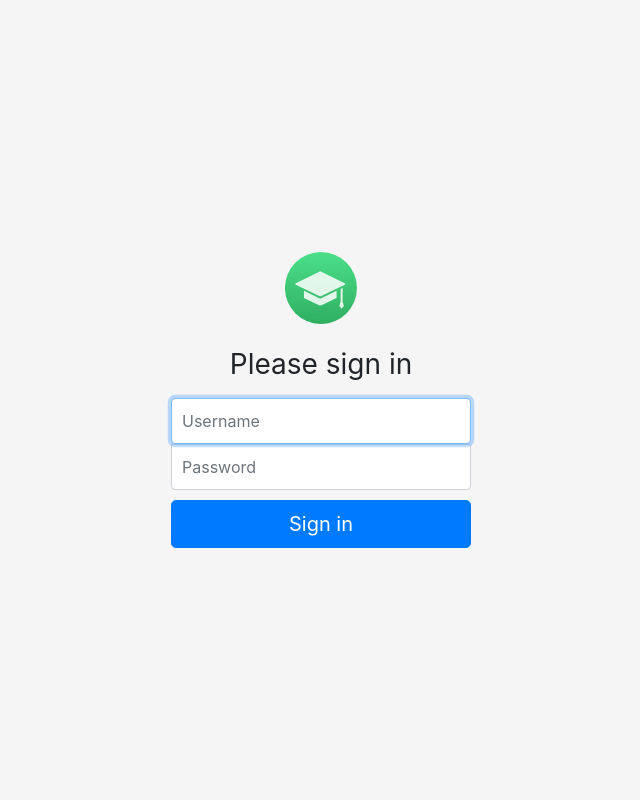
After one commit to neeraj9194/school-app, a Django app: page /accounts/login/ in a window 1280 px wide. The commit adds this page. Shown: the whole page, without its empty margins (319-959 px from the left). Run offline with Django 3.2, Linux system fonts and the light colour scheme; some libraries are stand-ins or nearby versions.

Commit message:
Added login page

```diff
--- /dev/null
+++ b/school/static/registration/signin.css
@@ -0,0 +1,44 @@
+html,
+body {
+  height: 100%;
+}
+
+body {
+  display: -ms-flexbox;
+  display: flex;
+  -ms-flex-align: center;
+  align-items: center;
+  padding-top: 40px;
+  padding-bottom: 40px;
+  background-color: #f5f5f5;
+}
+
+.form-signin {
+  width: 100%;
+  max-width: 330px;
+  padding: 15px;
+  margin: auto;
+}
+.form-signin .checkbox {
+  font-weight: 400;
+}
+.form-signin .form-control {
+  position: relative;
+  box-sizing: border-box;
+  height: auto;
+  padding: 10px;
+  font-size: 16px;
+}
+.form-signin .form-control:focus {
+  z-index: 2;
+}
+.form-signin input[type="email"] {
+  margin-bottom: -1px;
+  border-bottom-right-radius: 0;
+  border-bottom-left-radius: 0;
+}
+.form-signin input[type="password"] {
+  margin-bottom: 10px;
+  border-top-left-radius: 0;
+  border-top-right-radius: 0;
+}
--- /dev/null
+++ b/school/templates/registration/login.html
@@ -0,0 +1,53 @@
+{% load static %}
+<!doctype html>
+<html lang="en">
+<head>
+  <meta charset="utf-8">
+  <meta name="viewport" content="width=device-width, initial-scale=1, shrink-to-fit=no">
+  <meta name="description" content="">
+  <meta name="author" content="Mark Otto, Jacob Thornton, and Bootstrap contributors">
+  <meta name="generator" content="Jekyll v4.1.1">
+  <title>Sign In</title>
+
+  <link rel="canonical" href="https://getbootstrap.com/docs/4.5/examples/sign-in/">
+
+  <!-- Bootstrap CSS -->
+  <link rel="stylesheet" href="https://stackpath.bootstrapcdn.com/bootstrap/4.5.2/css/bootstrap.min.css" integrity="sha384-JcKb8q3iqJ61gNV9KGb8thSsNjpSL0n8PARn9HuZOnIxN0hoP+VmmDGMN5t9UJ0Z" crossorigin="anonymous">
+  <link rel="stylesheet" href="https://use.fontawesome.com/releases/v5.7.0/css/all.css" integrity="sha384-lZN37f5QGtY3VHgisS14W3ExzMWZxybE1SJSEsQp9S+oqd12jhcu+A56Ebc1zFSJ" crossorigin="anonymous">
+
+  <style>
+      .bd-placeholder-img {
+          font-size: 1.125rem;
+          text-anchor: middle;
+          -webkit-user-select: none;
+          -moz-user-select: none;
+          -ms-user-select: none;
+          user-select: none;
+      }
+
+      @media (min-width: 768px) {
+          .bd-placeholder-img-lg {
+              font-size: 3.5rem;
+          }
+      }
+  </style>
+  <!-- Custom styles for this template -->
+  <link href="{% static 'registration/signin.css' %}" rel="stylesheet">
+</head>
+<body class="text-center">
+<div class="container">
+  <form class="form-signin" method="post">
+    {% csrf_token %}
+    <img class="mb-4" src="{% static 'school/education.svg' %}" alt="" width="72" height="72">
+    <h1 class="h3 mb-3 font-weight-normal">Please sign in</h1>
+    <label for="id_username" class="sr-only">Username</label>
+    <input type="text" id="id_username" class="form-control" placeholder="Username"
+           name="username" autocapitalize="none" autocomplete="username" maxlength="150" required autofocus>
+    <label for="id_password" class="sr-only">Password</label>
+    <input type="password" name="password" id="id_password" class="form-control"
+           placeholder="Password" autocomplete="current-password" required>
+    <button class="btn btn-lg btn-primary btn-block" type="submit">Sign in</button>
+  </form>
+</div>
+</body>
+</html>
--- a/school/urls.py
+++ b/school/urls.py
@@ -21,5 +21,6 @@ urlpatterns = [
     path('', TemplateView.as_view(template_name="school/base.html")),
     path('admin/', admin.site.urls),
     path('student/', include('student.urls')),
-    path('teacher/', include('teacher.urls'))
+    path('teacher/', include('teacher.urls')),
+    path('accounts/', include('django.contrib.auth.urls'))
 ]
--- a/teacher/views.py
+++ b/teacher/views.py
@@ -1,3 +1,4 @@
+from django.contrib.auth.mixins import LoginRequiredMixin
 from django.shortcuts import render
 from django.views.generic import CreateView, UpdateView, DeleteView
 
@@ -5,7 +6,7 @@ from teacher.forms import TeacherForm
 from teacher.models import Teacher
 
 
-class TeacherView(CreateView):
+class TeacherView(LoginRequiredMixin, CreateView):
     """
     A Teacher view responsible to Create/List Teacher model.
     """
```
Also changed, not shown: school/static/school/sidebar.css (+7 -0 lines), school/templates/school/base.html (+8 -0 lines), school/static/registration/__init__.py (added), school/templates/registration/__init__.py (added).
